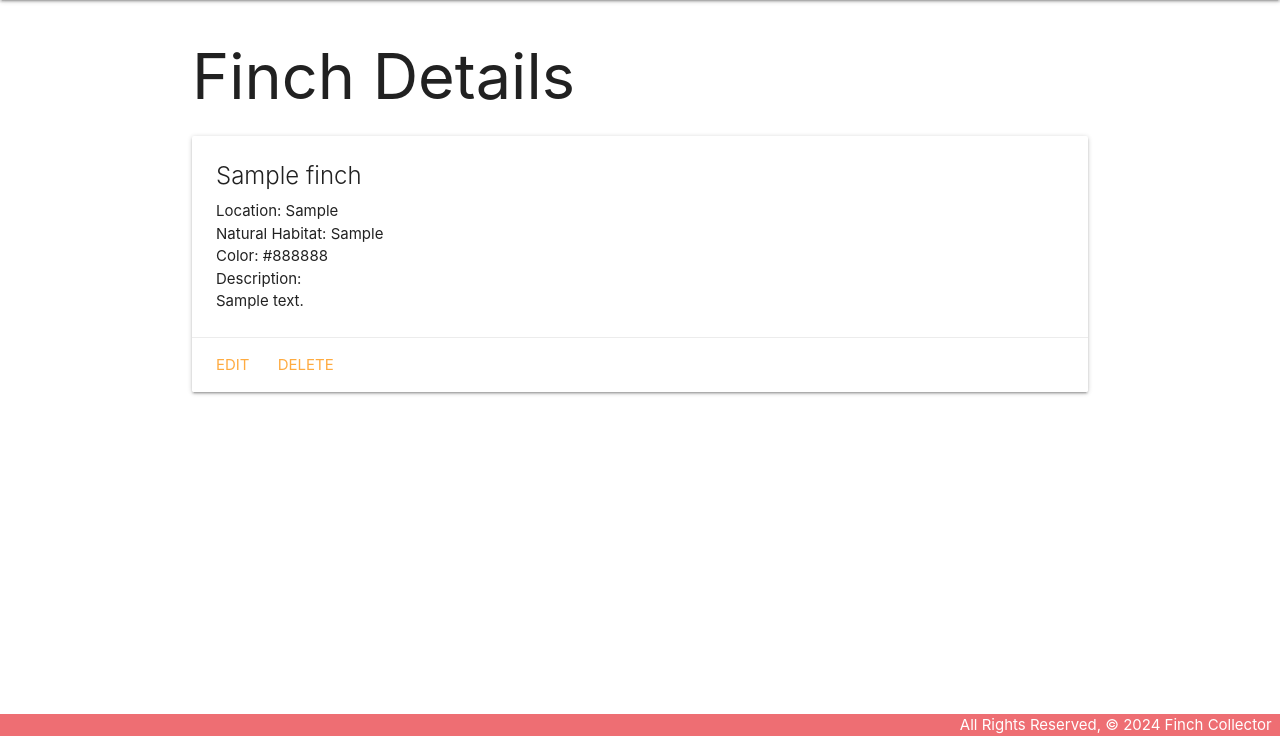
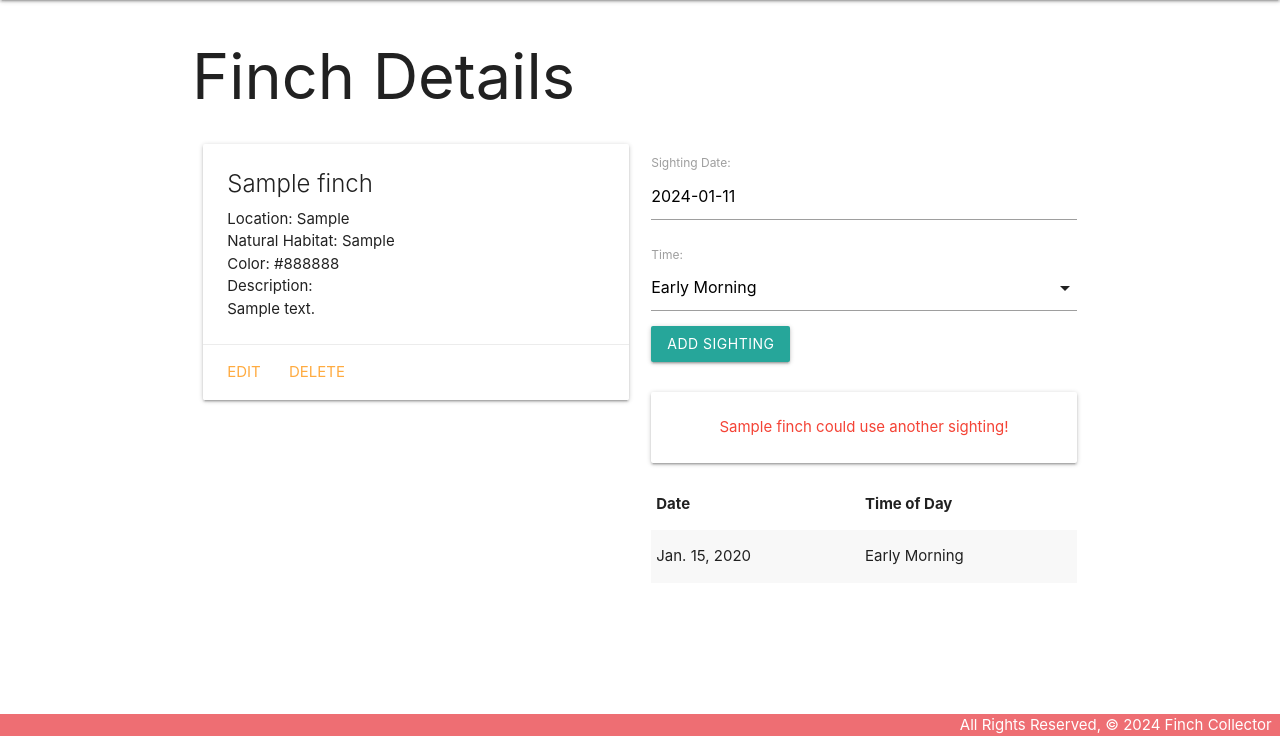
Before and after one commit to heathervalene/finchcollector, a Django app: page /finches/1/ in a window 1280 px wide. Shown: the part 64-800 px from the top of the page. Run offline with Django 4.2, Linux system fonts and the light colour scheme; tables that the repository leaves empty hold one stand-in row (values such as "Sample post").

Commit message:
complete lab 4 finchcollector

```diff
--- a/main_app/admin.py
+++ b/main_app/admin.py
@@ -2,6 +2,7 @@ from django.contrib import admin
 
 # Register your models here.
 
-from  .models import Finch
+from  .models import Finch, Sighting
 
 admin.site.register(Finch)
+admin.site.register(Sighting)
--- /dev/null
+++ b/main_app/forms.py
@@ -0,0 +1,7 @@
+from django.forms import ModelForm
+from .models import Sighting
+
+class SightingForm(ModelForm):
+    class Meta:
+        model = Sighting
+        fields = ['date', 'time' ]
--- a/main_app/models.py
+++ b/main_app/models.py
@@ -1,7 +1,15 @@
 from django.db import models
 from django.urls import reverse
+from datetime import date
 
 # Create your models here.
+
+SIGHT = (
+    ('E', 'Early Morning'),
+    ('M', 'Midday'),
+    ('L', 'Late Afternoon')
+)
+
 
 class Finch(models.Model):
     name = models.CharField(max_length=100)
@@ -15,3 +23,24 @@ class Finch(models.Model):
 
     def get_absolute_url(self):
         return reverse('detail', kwargs={'finch_id': self.id})
+
+    def seen_for_today(self):
+        return self.sighting_set.filter(date=date.today()).count() >= len(SIGHT)
+
+class Sighting(models.Model):
+    date = models.DateField('Sighting Date')
+    time = models.CharField(
+        max_length=1,
+        choices = SIGHT,
+        default = SIGHT[0][0]
+     )
+
+    finch = models.ForeignKey(Finch, on_delete=models.CASCADE)
+
+
+
+    def __str__(self):
+        return f"{self.get_sight_display()} on {self.date}"
+
+    class Meta:
+        ordering = ['-date']
--- a/main_app/templates/base.html
+++ b/main_app/templates/base.html
@@ -8,6 +8,7 @@
   <title>Finch Collector</title>
   <link rel="stylesheet" href="https://cdnjs.cloudflare.com/ajax/libs/materialize/1.0.0/css/materialize.min.css">
   <link rel="stylesheet" type="text/css" href="{% static 'css/style.css' %}">
+  <script src="https://cdnjs.cloudflare.com/ajax/libs/materialize/1.0.0/js/materialize.min.js"></script>
 </head>
 <body>
   <header class="navbar-fixed">
--- a/main_app/templates/finches/detail.html
+++ b/main_app/templates/finches/detail.html
@@ -3,6 +3,8 @@
 
 <h1>Finch Details</h1>
 
+<div class="row">
+  <div class="col s6">
 <div class="card">
   <div class="card-content">
     <span class="card-title">{{ finch.name }}</span>
@@ -16,5 +18,49 @@
     <a href="{% url 'finches_delete' finch.id %}">Delete</a>
   </div>
 </div>
+</div>
+<div class="col s6">
+  <form action="{% url 'add_sighting' finch.id %}" method="POST">
+    {% csrf_token %}
+
+    {{ sighting_form.as_p }}
+    <input type="submit" class="btn" value="Add Sighting">
+  </form>
+  <br>
+  {% if finch.seen_for_today %}
+    <div class="card-panel teal-text center-align">{{finch.name}} has been spotted today!</div>
+  {% else %}
+    <div class="card-panel red-text center-align">{{finch.name}} could use another sighting!</div>
+  {% endif %}
+  <table class="striped">
+    <thead>
+      <tr><th>Date</th><th>Time of Day</th></tr>
+    </thead>
+    <tbody>
+      {% for sighting in finch.sighting_set.all %}
+        <tr>
+          <td>{{sighting.date}}</td>
+          <td>{{sighting.get_time_display}}</td>
+        </tr>
+      {% endfor %}
+    </tbody>
+  </table>
+</div>
+
+</div>
+
+<script>
+const dateEl = document.getElementById('id_date');
+  M.Datepicker.init(dateEl, {
+    format: 'yyyy-mm-dd',
+    defaultDate: new Date(),
+    setDefaultDate: true,
+    autoClose: true
+  });
+
+  const selectEl = document.getElementById('id_time');
+  M.FormSelect.init(selectEl);
+
+</script>
 
 {% endblock %}
--- a/main_app/urls.py
+++ b/main_app/urls.py
@@ -2,13 +2,14 @@ from django.urls import path
 from . import views
 
 urlpatterns = [
-    path('', views.home, name='home'),
+    path('', views.HomeView.as_view(), name='home'),
     path('about/', views.about, name='about'),
     path('finches/', views.finches_index, name='index'),
     path('finches/<int:finch_id>/' , views.finches_detail, name='detail'),
     path('finches/create/', views.FinchCreate.as_view(), name='finches_create'),
     path('finches/<int:pk>/update/', views.FinchUpdate.as_view(), name='finches_update'),
     path('finches/<int:pk>/delete/', views.FinchDelete.as_view(), name='finches_delete'),
+    path('finches/<int:finch_id>/add_sighting/', views.add_sighting, name ='add_sighting'),
 
 
  ]
--- a/main_app/views.py
+++ b/main_app/views.py
@@ -1,11 +1,12 @@
-from django.shortcuts import render
-from django.views.generic.edit import CreateView, UpdateView, DeleteView
+from django.shortcuts import render, redirect
+from django.views.generic.edit import View, CreateView, UpdateView, DeleteView
 from .models import Finch
+from .forms import SightingForm
 
 
-
-def home(request):
-    return render(request, 'home.html')
+class HomeView(View):
+    def get(self,request):
+        return render(request, 'home.html')
 
 def about(request):
     return render(request, 'about.html')
@@ -16,9 +17,19 @@ def finches_index(request):
         'finches': finches
     })
 
+
 def finches_detail(request, finch_id):
     finch = Finch.objects.get(id=finch_id)
-    return render( request, 'finches/detail.html', { 'finch': finch})
+    sighting_form = SightingForm()
+    return render( request, 'finches/detail.html', { 'finch': finch, 'sighting_form': sighting_form})
+
+def add_sighting(request, finch_id):
+    form = SightingForm(request.POST)
+    if form.is_valid():
+        new_sighting = form.save(commit=False)
+        new_sighting.finch_id = finch_id
+        new_sighting.save()
+    return redirect('detail', finch_id=finch_id)
 
 class FinchCreate(CreateView):
     model = Finch
```
Also changed, not shown: main_app/migrations/0002_sighting.py (added).
